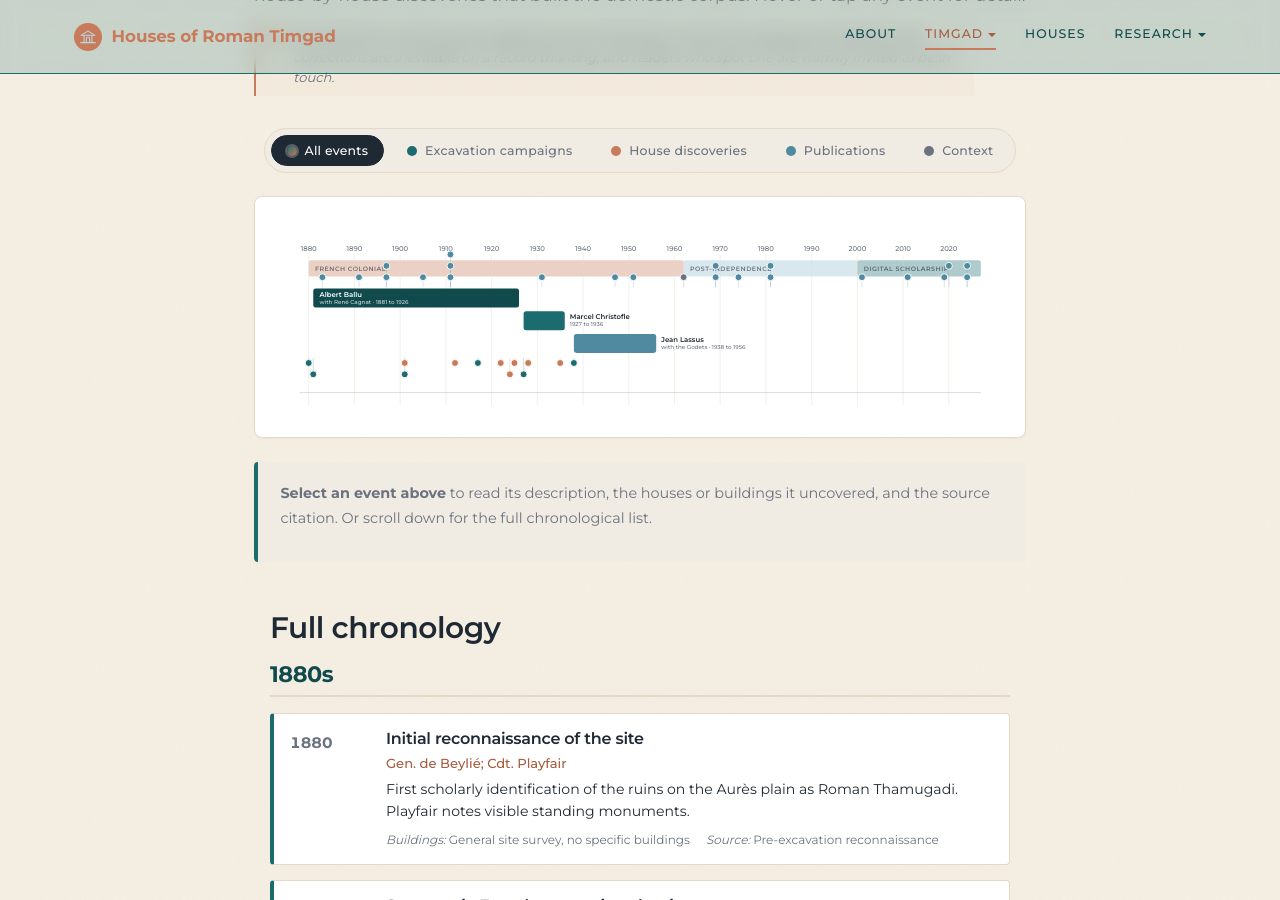
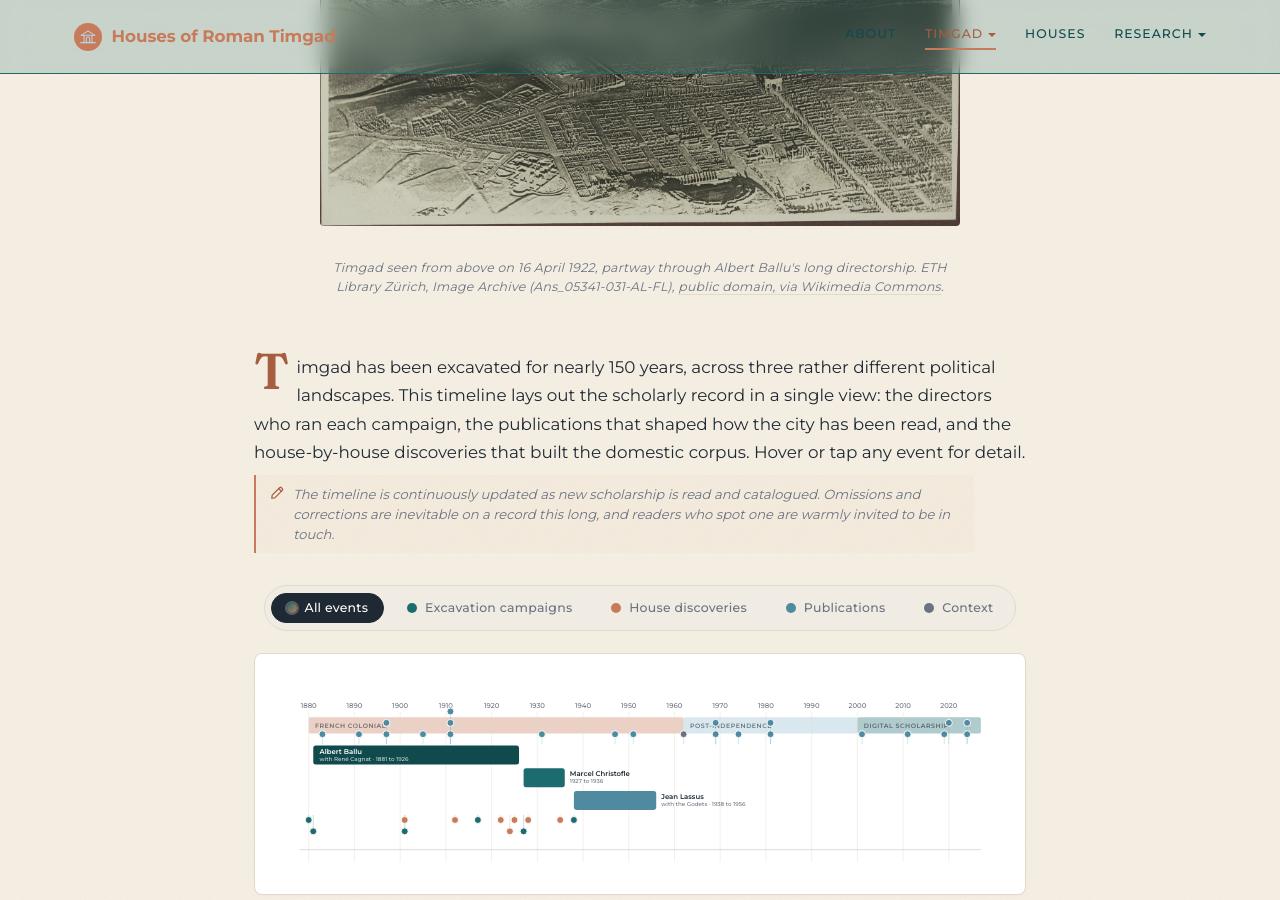
Before and after one commit to kimedher/timgadhouses, a Jekyll site: the page built from timgad/timeline.md, in a window 1280 px wide and 900 px high, scrolled down 475 px. Built offline with Jekyll 4.4.1, drawn with Linux system fonts in a browser that asks for light colours.

Commit message:
Add 1922 aerial banner image at top of timeline page

```diff
--- a/timgad/timeline.md
+++ b/timgad/timeline.md
@@ -5,6 +5,11 @@ subtitle: Who excavated what part of Timgad, when, and what they published about
 permalink: /timgad/timeline/
 last_updated: 2026-04-20
 ---
+
+<figure class="image-panel">
+  <img src="/assets/images/timgad-1922-aerial.jpg" alt="An aerial black and white photograph of Timgad taken in 1922 showing the rectilinear grid of insulae, the Capitol columns rising above the forum area, and the semicircular theatre visible at the bottom centre. The excavated city contrasts with the open ground surrounding it.">
+  <figcaption>Timgad seen from above on 16 April 1922, partway through Albert Ballu's long directorship. ETH Library Zürich, Image Archive (Ans_05341-031-AL-FL), <a href="https://commons.wikimedia.org/wiki/File:Timgad_from_above_1922.tif">public domain, via Wikimedia Commons</a>.</figcaption>
+</figure>
 
 <p class="timeline-lede">
 Timgad has been excavated for nearly 150 years, across three rather different political landscapes. This timeline lays out the scholarly record in a single view: the directors who ran each campaign, the publications that shaped how the city has been read, and the house-by-house discoveries that built the domestic corpus. Hover or tap any event for detail.
```
